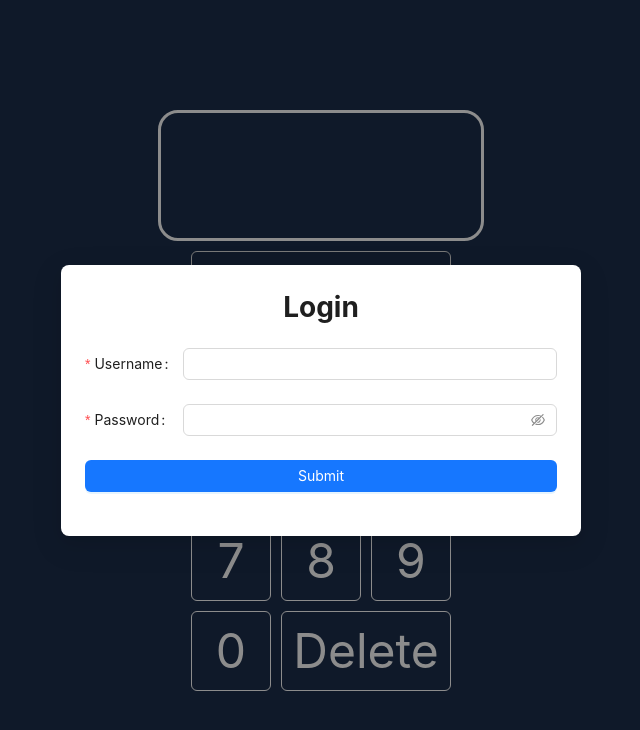
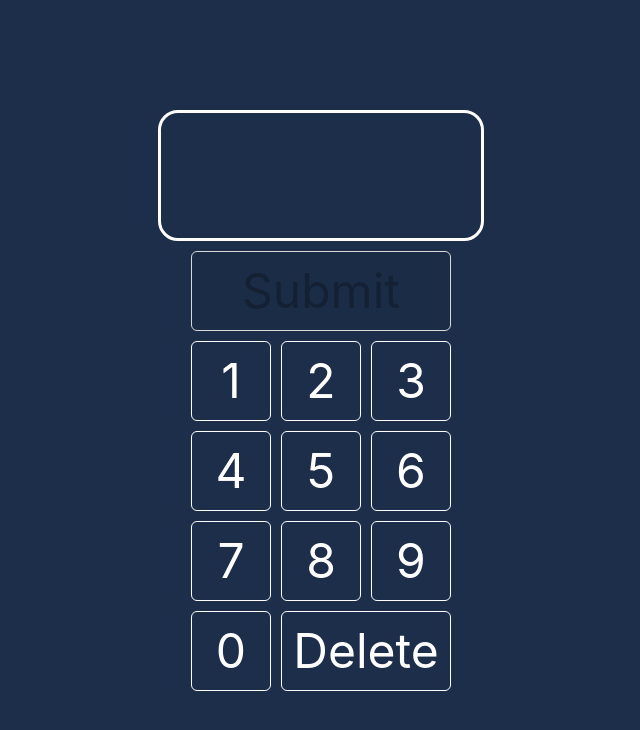
Before and after one commit to SupaJuke/Deviner, a React (Vite) app in the folder react/: page / in a window 1280 px wide. Shown: the top 730 px of the page, without its empty margins (319-959 px from the left). Built offline with nearby package versions, Linux system fonts and the light colour scheme.

Commit message:
feat: change how we center div
Changed from flex & justifyContent + alignItems to grid & placeItems

```diff
--- a/react/src/components/Guess.tsx
+++ b/react/src/components/Guess.tsx
@@ -84,9 +84,8 @@ const Guess: React.FC = () => {
 
   // Styling
   const center = {
-    display: "flex",
-    alignItems: "center",
-    justifyContent: "center",
+    display: "grid",
+    placeItems: "center",
   };
 
   return (
@@ -104,7 +103,6 @@ const Guess: React.FC = () => {
           ref={ref}
           style={{
             ...center,
-            flexDirection: "column",
             width: "25%",
           }}
         >
--- a/react/src/components/Inputs.tsx
+++ b/react/src/components/Inputs.tsx
@@ -1,7 +1,5 @@
 import { Space, Button } from "antd";
-import { multUnit } from "../utils/size";
-
-const UNIT = 80;
+import { UNIT, multUnit } from "../utils/size";
 
 type Handlers = {
   handleNumber: (e: React.MouseEvent) => void;
--- a/react/src/components/Login.tsx
+++ b/react/src/components/Login.tsx
@@ -13,7 +13,7 @@ const LoginModal: React.FC = () => {
   };
 
   useEffect(() => {
-    showModal(true);
+    showModal(false);
   }, []);
 
   const handleSuccess = (user: string) => {
--- a/react/src/components/Submit.tsx
+++ b/react/src/components/Submit.tsx
@@ -8,12 +8,6 @@ type Props = {
 };
 
 const Submit: React.FC<Props> = (props) => {
-  const center = {
-    display: "flex",
-    alignItems: "center",
-    justifyContent: "center",
-  };
-
   return (
     <div style={{ margin: 10 }}>
       <Button
@@ -21,7 +15,7 @@ const Submit: React.FC<Props> = (props) => {
         disabled={props.guess.length !== 5}
         onClick={props.handleSubmit}
         style={{
-          ...center,
+          padding: 0,
           width: `${multUnit(calcNumButtons(props.width))}px`,
           minWidth: `${multUnit(2)}px`,
           maxWidth: `${multUnit(6)}px`,
```
